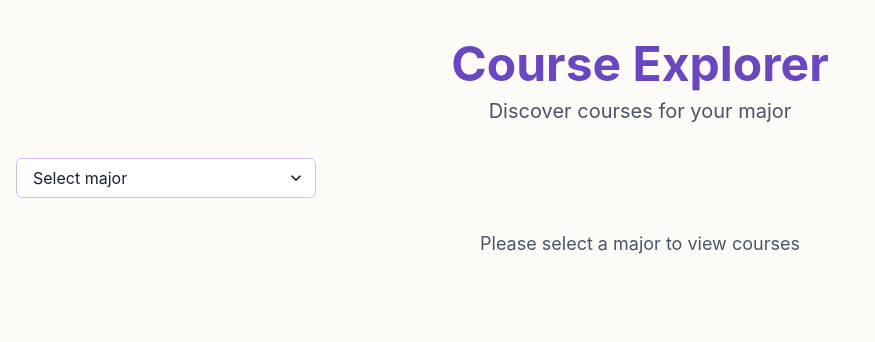
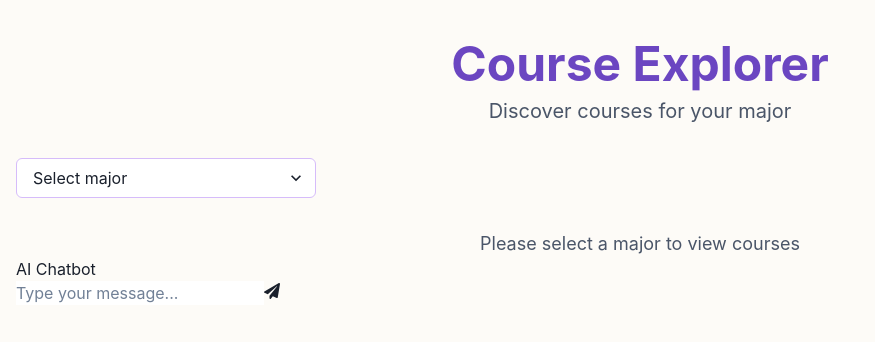
Before and after one commit to SySyAli/course_coach, a Next.js app: page / in a window 1280 px wide. Shown: the top 342 px of the page, without its empty margins (0-875 px from the left). Built offline with nearby package versions, Linux system fonts and the light colour scheme.

Commit message:
Chatbot changes

```diff
--- a/package.json
+++ b/package.json
@@ -14,11 +14,15 @@
     "@emotion/styled": "^11.13.0",
     "@headlessui/react": "^2.1.8",
     "@heroicons/react": "^2.1.5",
+    "@types/react-icons": "^2.2.7",
     "d3": "^7.9.0",
     "framer-motion": "^11.9.0",
     "next": "14.2.13",
+    "openai": "^4.65.0",
     "react": "^18",
-    "react-dom": "^18"
+    "react-dom": "^18",
+    "react-icons": "^5.3.0",
+    "reactflow": "^11.11.4"
   },
   "devDependencies": {
     "@types/d3": "^7.4.3",
--- /dev/null
+++ b/src/app/chatbot/route.ts
@@ -0,0 +1,40 @@
+import { NextResponse } from 'next/server';
+import OpenAI from 'openai';
+import { promises as fs } from 'fs'; // Import fs for reading files
+
+const client = new OpenAI({
+  apiKey: process.env['OPENAI_API_KEY'],
+});
+
+export async function POST(request: Request) {
+  // Parse the request body if needed
+  const requestBody = await request.json();
+
+  // Read the context text file
+  const contextFilePath = '../../../../data/vanderbilt_courses.txt'; // Adjust this path based on your project structure
+  let fileContent = '';
+
+  try {
+    fileContent = await fs.readFile(contextFilePath, 'utf-8'); // Read the file content as a string
+  } catch (error) {
+    console.error("Error reading the context file:", error);
+  }
+
+  // Call the OpenAI API with the file content as part of the system's message or other context
+  const chatCompletion = await client.chat.completions.create({
+    messages: [
+      { role: 'system', content: `You are a helpful course advisor at Vanderbilt University, using the following information as context: ${fileContent}. Only give courses explicitly mentioned in the context.` },
+      { role: 'user', content: requestBody.message }
+    ],
+    model: 'gpt-3.5-turbo',
+  });
+
+  // Extract the response from the OpenAI API
+  const responseMessage = chatCompletion.choices[0].message.content;
+  console.log("SERVER: ", responseMessage);
+
+  // Return the response to the client
+  return new Response(JSON.stringify({ message: responseMessage }), {
+    headers: { 'Content-Type': 'application/json' },
+  });
+}
--- /dev/null
+++ b/src/app/components/AIChatbot.tsx
@@ -0,0 +1,98 @@
+import React, { useState, useEffect, useRef } from 'react';
+import { FaPaperPlane } from 'react-icons/fa';
+
+interface Message {
+    text: string;
+    isUser: boolean;
+}
+
+const AIChatbot: React.FC = () => {
+    const [messages, setMessages] = useState<Message[]>([]);
+    const [input, setInput] = useState('');
+    const [isLoading, setIsLoading] = useState(false);
+    const messagesEndRef = useRef<HTMLDivElement>(null);
+
+    const scrollToBottom = () => {
+        messagesEndRef.current?.scrollIntoView({ behavior: "smooth" });
+    }
+
+    useEffect(scrollToBottom, [messages]);
+
+    const handleSubmit = async (e: React.FormEvent) => {
+        e.preventDefault();
+        if (!input.trim()) return;
+
+        // Add user message
+        const userMessage: Message = { text: input, isUser: true };
+        setMessages(prevMessages => [...prevMessages, userMessage]);
+        setInput('');
+        setIsLoading(true);
+
+        try {
+            // Send request to AI model
+            const response = await fetch('/chatbot', {
+                method: 'POST',
+                headers: { 'Content-Type': 'application/json' },
+                body: JSON.stringify({ message: input }),
+            });
+
+            if (!response.ok) throw new Error('Failed to get response');
+
+            const data = await response.json();
+
+            // Add AI response
+            const aiMessage: Message = { text: data.message, isUser: false };
+            setMessages(prevMessages => [...prevMessages, aiMessage]);
+        } catch (error) {
+            console.error('Error:', error);
+            const errorMessage: Message = { text: 'Sorry, I encountered an error.', isUser: false };
+            setMessages(prevMessages => [...prevMessages, errorMessage]);
+        } finally {
+            setIsLoading(false);
+        }
+    };
+
+    return (
+        <div className="flex flex-col h-[500px] w-[350px] border border-gray-300 rounded-lg shadow-lg bg-white">
+            <div className="bg-blue-600 text-white p-4 rounded-t-lg">
+                <h2 className="text-xl font-bold">AI Chatbot</h2>
+            </div>
+            <div className="flex-1 overflow-y-auto p-4 space-y-4">
+                {messages.map((message, index) => (
+                    <div key={index} className={`flex ${message.isUser ? 'justify-end' : 'justify-start'}`}>
+                        <div className={`max-w-[70%] p-3 rounded-lg ${message.isUser ? 'bg-blue-500 text-white' : 'bg-gray-200 text-gray-800'}`}>
+                            {message.text}
+                        </div>
+                    </div>
+                ))}
+                {isLoading && (
+                    <div className="flex justify-start">
+                        <div className="bg-gray-200 text-gray-800 p-3 rounded-lg">
+                            <span className="animate-pulse">...</span>
+                        </div>
+                    </div>
+                )}
+                <div ref={messagesEndRef} />
+            </div>
+            <form onSubmit={handleSubmit} className="border-t border-gray-300 p-4 flex items-center">
+                <input
+                    type="text"
+                    value={input}
+                    onChange={(e) => setInput(e.target.value)}
+                    className="flex-1 p-2 border border-gray-300 rounded-l-lg focus:outline-none focus:ring-2 focus:ring-blue-500"
+                    placeholder="Type your message..."
+                    disabled={isLoading}
+                />
+                <button
+                    type="submit"
+                    className="bg-blue-500 text-white p-2 rounded-r-lg hover:bg-blue-600 focus:outline-none focus:ring-2 focus:ring-blue-500"
+                    disabled={isLoading}
+                >
+                    <FaPaperPlane />
+                </button>
+            </form>
+        </div>
+    );
+};
+
+export default AIChatbot;
--- a/src/app/page.tsx
+++ b/src/app/page.tsx
@@ -5,6 +5,7 @@ import { Box, VStack, Heading, Text, Container, Spinner, Tabs, TabList, TabPanel
 import MajorSelector from './components/MajorSelector'
 import CourseList from './components/CourseList'
 import CourseFlowchart from './components/CourseFlowchart'
+import AIChatbot from './components/AIChatbot'
 
 const Home: React.FC = () => {
   const [major, setMajor] = useState<string | null>(null)
@@ -121,6 +122,9 @@ const Home: React.FC = () => {
           </Box>
         )}
       </VStack>
+      <div className="fixed bottom-4 right-4">
+        <AIChatbot />
+      </div>
     </Container>
   )
 }
```
Also changed, not shown: 2 other files (tests, documents, lock files or other folders).
